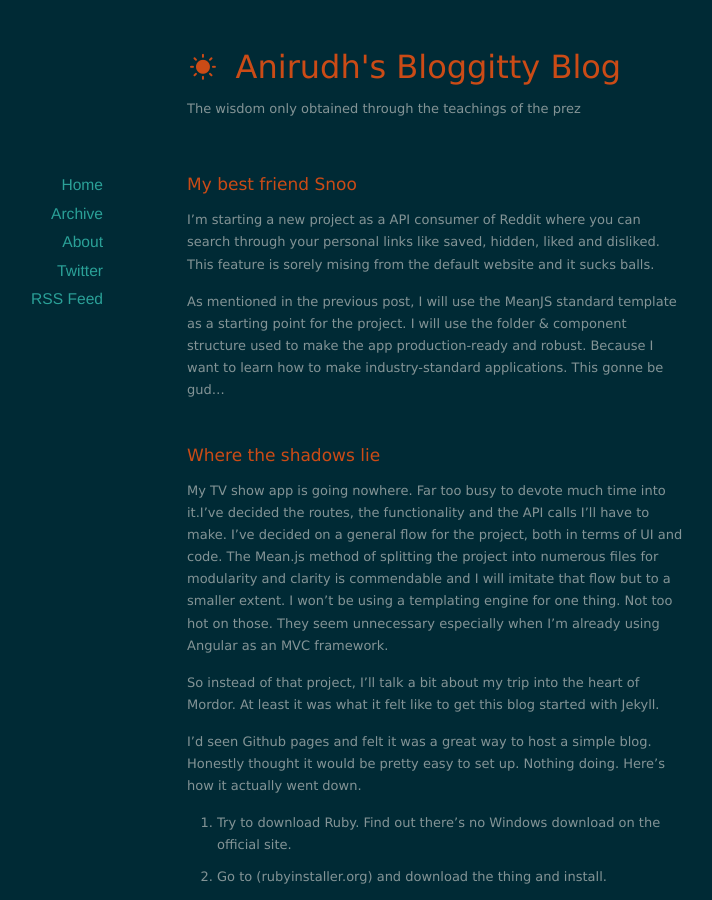
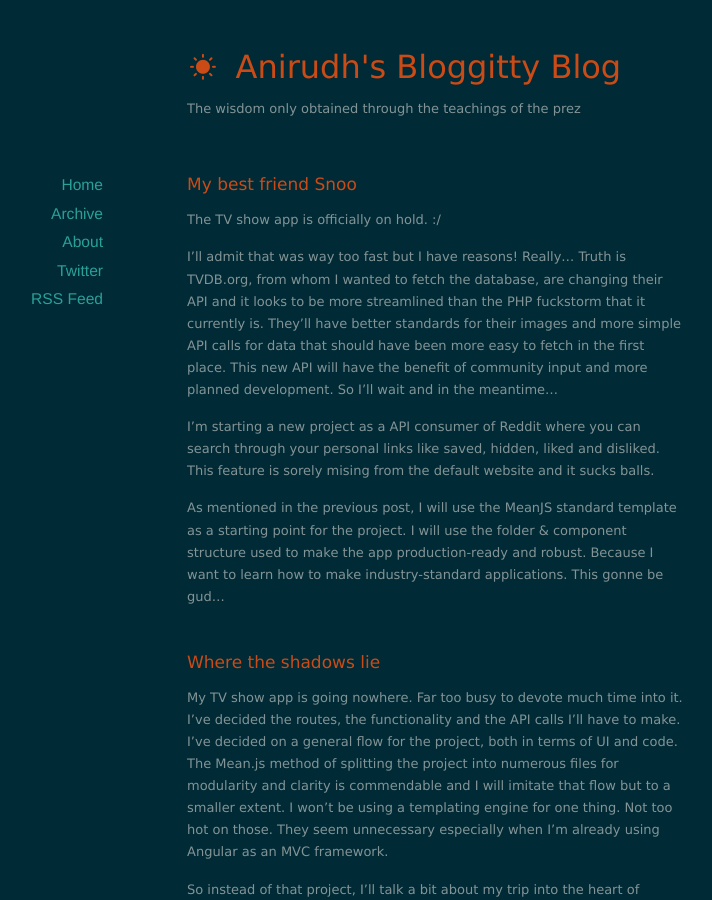
Before and after one commit to aniforprez/aniforprez.github.io, a Jekyll site: the page built from index.html, in a window 1280 px wide and 900 px high. Shown: the whole window, without its empty margins (203-915 px from the left). Built offline with Jekyll 4.4.1, drawn with Linux system fonts in a browser that asks for light colours; nearby versions of some CDN libraries; the list of posts is cut into pages by our own code.

Commit message:
new post

```diff
--- a/_posts/2015-04-22-my-best-friend-snoo.md
+++ b/_posts/2015-04-22-my-best-friend-snoo.md
@@ -7,6 +7,11 @@ published: True
 
 ---
 
+The TV show app is officially on hold. :/
+
+I'll admit that was way too fast but I have reasons! Really...
+Truth is TVDB.org, from whom I wanted to fetch the database, are changing their API and it looks to be more streamlined than the PHP fuckstorm that it currently is. They'll have better standards for their images and more simple API calls for data that should have been more easy to fetch in the first place. This new API will have the benefit of community input and more planned development. So I'll wait and in the meantime...
+
 I'm starting a new project as a API consumer of Reddit where you can search through your personal links like saved, hidden, liked and disliked. This feature is sorely mising from the default website and it sucks balls.
 
 As mentioned in the previous post, I will use the MeanJS standard template as a starting point for the project. I will use the folder & component structure used to make the app production-ready and robust. Because I want to learn how to make industry-standard applications. This gonne be gud...
```
Also changed, not shown: _posts/2015-03-14-where-the-shadows-lie.md (+1 -1 lines).
